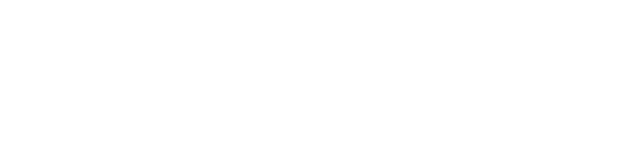
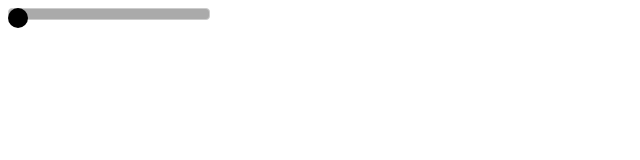
Before and after one commit to princiya/range-slider, a plain HTML site: page src/index.html in a window 1280 px wide. Shown: the whole page, without its empty margins (0-640 px from the left). Drawn offline with Linux system fonts and the light colour scheme.

Commit message:
layout defined

```diff
--- /dev/null
+++ b/src/css/slider.css
@@ -0,0 +1,22 @@
+.slider {
+	position: relative;
+}
+
+.slider-bar, .slider-handle {
+	position: absolute;
+}
+
+.slider-bar {
+	width: 200px;
+	height: 10px;
+	border-radius: 4px;
+	border: 1px solid #cccccc;
+	background-color: #aaaaaa;
+}
+
+.slider-handle {
+	width: 20px;
+	height: 20px;
+	border-radius: 10px;
+	background-color: #000000;
+}
--- a/src/index.html
+++ b/src/index.html
@@ -1,5 +1,15 @@
 <html>
 	<head>
 		<script type="text/javascript" src="js/slider.js"></script>
+		<link rel="stylesheet" type="text/css" href="css/slider.css">
 	</head>
+
+	<body>
+		<div class="slider">
+			<div class="slider-bar">
+			</div>
+			<div class="slider-handle">
+			</div>
+		</div>
+	</body>
 </html>
```
